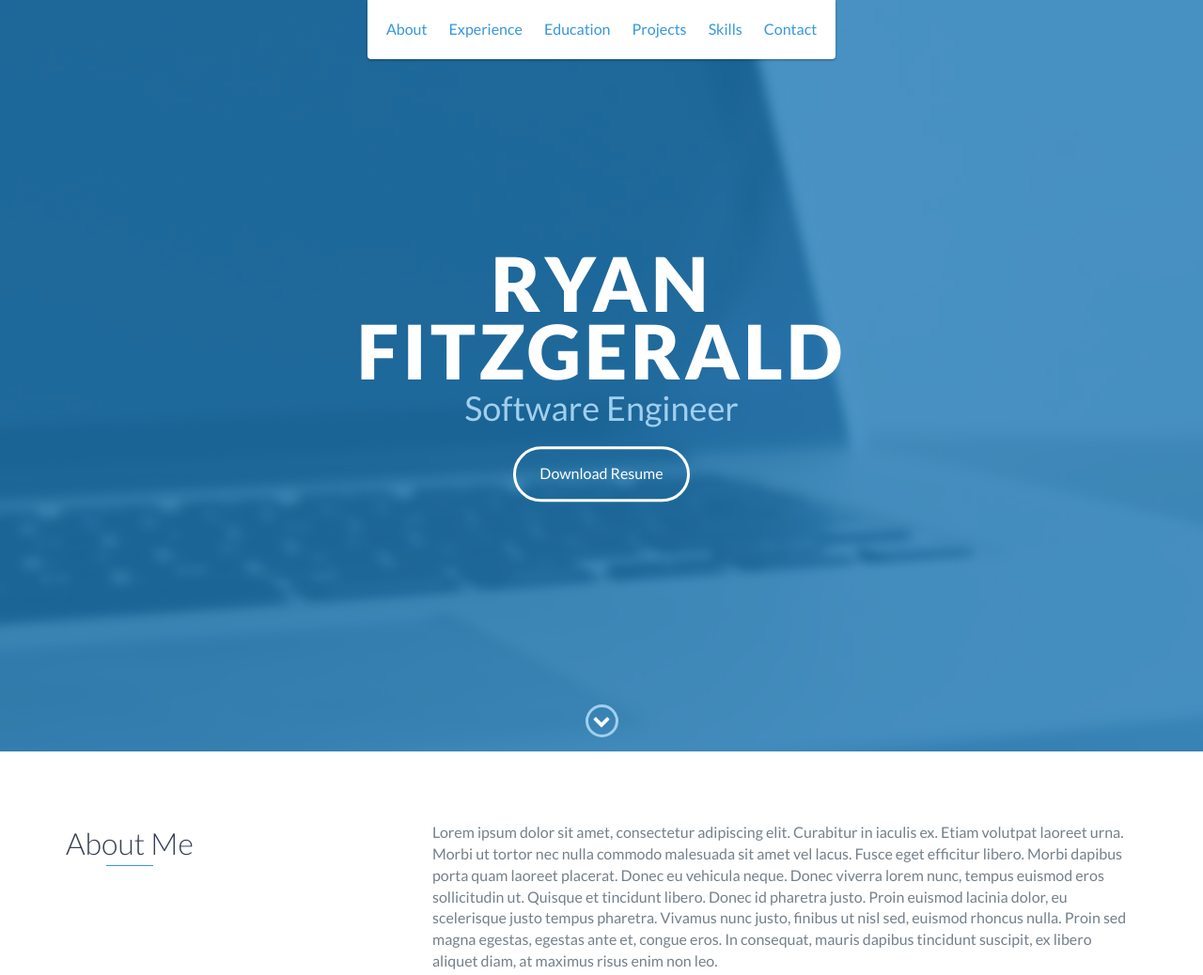
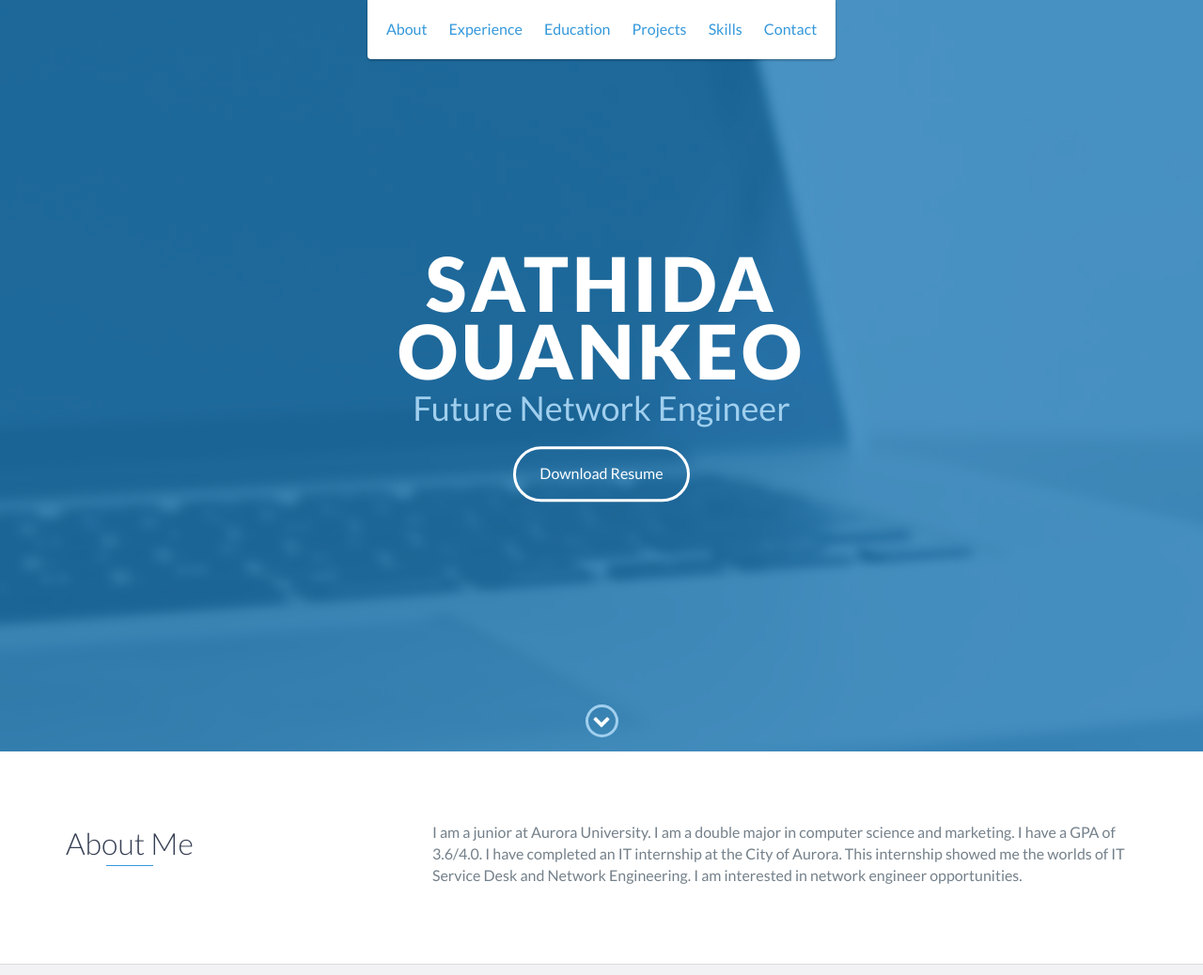
Before and after one commit to sathida1/sathida1.github.io, a website: page index.html in a window 1280 px wide. Shown: the top 1038 px of the page at 94% size. Drawn offline with nearby package versions, Linux system fonts and the light colour scheme.

Commit message:
Update index.html

```diff
--- a/index.html
+++ b/index.html
@@ -48,8 +48,8 @@
 
     <div id="lead">
         <div id="lead-content">
-            <h1>Ryan Fitzgerald</h1>
-            <h2>Software Engineer</h2>
+            <h1>Sathida Ouankeo</h1>
+            <h2>Future Network Engineer</h2>
             <a href="#" class="btn-rounded-white">Download Resume</a>
         </div>
         <!-- End #lead-content -->
@@ -73,9 +73,7 @@
                 </div>
                 <div class="col-md-8">
                     <p>
-                        Lorem ipsum dolor sit amet, consectetur adipiscing elit. Curabitur in iaculis ex. Etiam volutpat laoreet urna. Morbi ut tortor nec nulla commodo malesuada sit amet vel lacus. Fusce eget efficitur libero. Morbi dapibus porta quam laoreet placerat. Donec
-                        eu vehicula neque. Donec viverra lorem nunc, tempus euismod eros sollicitudin ut. Quisque et tincidunt libero. Donec id pharetra justo. Proin euismod lacinia dolor, eu scelerisque justo tempus pharetra. Vivamus nunc justo, finibus
-                        ut nisl sed, euismod rhoncus nulla. Proin sed magna egestas, egestas ante et, congue eros. In consequat, mauris dapibus tincidunt suscipit, ex libero aliquet diam, at maximus risus enim non leo.
+                        I am a junior at Aurora University. I am a double major in computer science and marketing. I have a GPA of 3.6/4.0. I have completed an IT internship at the City of Aurora. This internship showed me the worlds of IT Service Desk and Network Engineering. I am interested in network engineer opportunities.
                     </p>
                 </div>
             </div>
```
